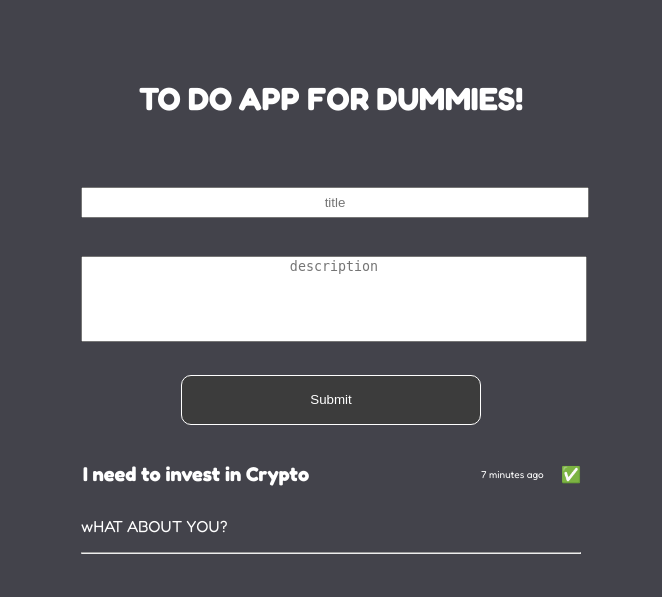
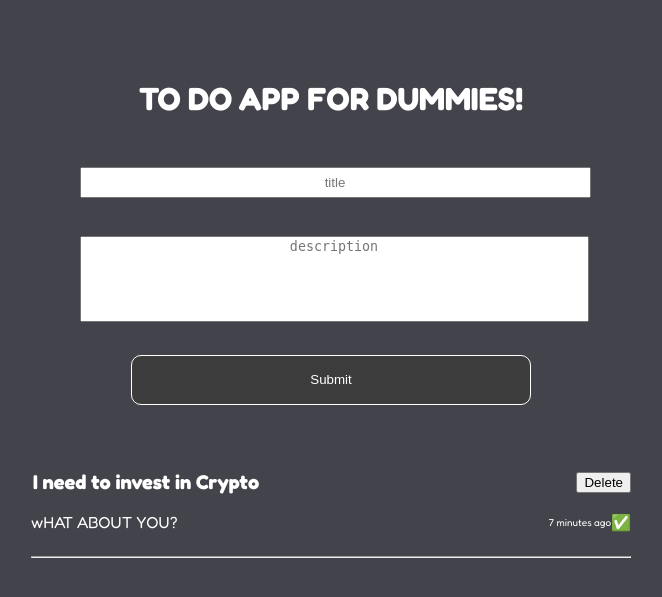
Before and after one commit to LeGrandMAG/ToDoApp, a Django app: template todoapp/memo/templates/memo/todo.html in a window 1280 px wide. Shown: the top 597 px of the page, without its empty margins (309-971 px from the left). Run offline with Django 4.2, Linux system fonts and the light colour scheme; the template is opened without the code that fills it: values that come from a table or form of the project are taken from there, others are empty; data comes from the database, SQL or seed files in the repository; both versions use the stored data as it was after the commit.

Commit message:
updated the delete button

```diff
--- a/todoapp/memo/forms.py
+++ b/todoapp/memo/forms.py
@@ -6,3 +6,9 @@ class MemoForm(forms.Form):
     class Meta:
         model = Memo
         fields = ['title', 'description']
+
+class DeleteForm(forms.Form):
+
+    class Meta:
+        models = Memo
+        fields = []
--- a/todoapp/memo/templates/base.html
+++ b/todoapp/memo/templates/base.html
@@ -6,7 +6,10 @@
     <meta http-equiv="X-UA-Compatible" content="IE=edge">
     <meta name="viewport" content="width=device-width, initial-scale=1.0">
     <link rel="stylesheet" href="{% static 'style.css' %}">
-    {%block link %}{% endblock link%}
+    <link href="{% static 'fontawesomefree/css/all.min.css' %}" rel="stylesheet" type="text/css">
+
+    {%block link %}
+    {% endblock link%}
     <title>{%block title %} Base {% endblock title %} </title>
 </head>
 <body>
--- a/todoapp/memo/templates/memo/todo.html
+++ b/todoapp/memo/templates/memo/todo.html
@@ -23,13 +23,20 @@ TodoApp | for the dummies
         </label>
 
     <input type="submit"  id="submit" value="Submit">
- </div>
+
 </form>
+</div>
  {%for n in memos %}
 
+ <div class="de">
     <div class="description">
         <h4>{{ n.title}}</h4>
+        <a href="{% url 'delete-memo' n.id %}"><button>Delete</button></a>
 
+
+    </div>
+    <div class="descriptus">
+        <p>{{n.description}}</p>
         <div class="ad">
             <p id="date">{{n.created|timesince}} ago</p>
         {%if n.completed %}
@@ -37,15 +44,12 @@ TodoApp | for the dummies
         {%else%}
             <p id="notdone">❌</p>
         {%endif%}
-        <!--<form action="" method="post">
-            {% csrf_token %}
-            <input class="delete" type="submit" name ='object' value="object" />
-        </form>-->
+
         </div>
+
     </div>
-    <p>{{n.description}}</p>
     <hr>
-
+</div>
 
 
 {% endfor %}
--- a/todoapp/memo/urls.py
+++ b/todoapp/memo/urls.py
@@ -4,5 +4,5 @@ from . import views
 urlpatterns = [
     path('', views.DisplayMemo, name = 'display_memo'),
     path('memo/', views.MemoView, name='memo_view'),
-    path('delete/<str:pk>', views.deleteMemo, name='delete')
+    path('delete-memo/<str:pk>', views.deleteMemo, name='delete-memo')
 ]
--- /dev/null
+++ b/todoapp/static/delete.css
@@ -0,0 +1,5 @@
+.form{
+
+    margin: auto;
+
+}
--- a/todoapp/static/memo.css
+++ b/todoapp/static/memo.css
@@ -8,12 +8,13 @@ form{
 
 }
 .formal{
-    width: 500px;
+    width: 600px;
     height: fit-content;
     display: flex;
     justify-content: center;
     align-items: center;
     color: blue;
+
 
 }
 
@@ -33,7 +34,7 @@ textarea{
     height: 80px;
 }
 #submit{
-    width: 300px;
+    width: 400px;
     margin: auto;
     padding: 10px;
     height: 50px;
@@ -51,17 +52,10 @@ textarea{
     transition: 0.2s;
 }
 
-.description{
-    display: flex;
-    align-items: center;
-    justify-content: space-between;
-}
-
 #date{
     float: right;
     position: static;
 
-    left: 150px;
     font-size: 10px;
     size: 10px;
 
@@ -79,11 +73,49 @@ textarea{
 .ad{
     width: 100px;
     display: flex;
-    justify-content: space-between;
+    justify-content: end;
     align-items: center;
 
+}
+.de{
+    width: 600px;
 }
 .description h4{
     font-size: 20px;
     margin: 2px;
 }
+.description{
+    margin-top: 40px;
+    display: flex;
+    align-items: center;
+    justify-content: space-between;
+    flex-direction: row;
+}
+
+.descriptus{
+    width: 100%;
+    display: flex;
+    justify-content: space-between;
+    align-items: center;
+}
+
+.descriptus p{
+    height: fit-content;
+}
+
+.de form{
+    display: flex;
+    flex-direction: row;
+    justify-content: end;
+
+    width: fit-content;
+
+}
+#delete-button{
+    font-size: 10px;
+    right: 0px;
+    display: flex;
+    justify-content: center;
+    align-items: center;
+    margin: 0px;
+}
--- a/todoapp/static/style.css
+++ b/todoapp/static/style.css
@@ -14,14 +14,16 @@ body{
 
 .title{
     margin-top: 50px;
-    width: 500px;
+    width: 600px;
     text-transform: uppercase;
+    text-align: center;
 }
 h1{
     text-align: center;
 }
 .content{
-    margin-top: 20px;
-    width: 500px;
+    margin-top: 2
+    0px;
+    width: 600px;
 
 }
--- a/todoapp/todoapp/settings.py
+++ b/todoapp/todoapp/settings.py
@@ -37,7 +37,7 @@ INSTALLED_APPS = [
     'django.contrib.sessions',
     'django.contrib.messages',
     'django.contrib.staticfiles',
-    'memo'
+    'memo',
 ]
 
 MIDDLEWARE = [
--- a/todoapp/todoapp/urls.py
+++ b/todoapp/todoapp/urls.py
@@ -18,5 +18,5 @@ from django.urls import path, include
 
 urlpatterns = [
     path('admin/', admin.site.urls),
-    path('todo/',include('memo.urls'))
+    path('',include('memo.urls'))
 ]
```
Also changed, not shown: todoapp/memo/templates/memo/delete.html (added, +23 -0 lines), todoapp/memo/views.py (+12 -6 lines), todoapp/db.sqlite3.
